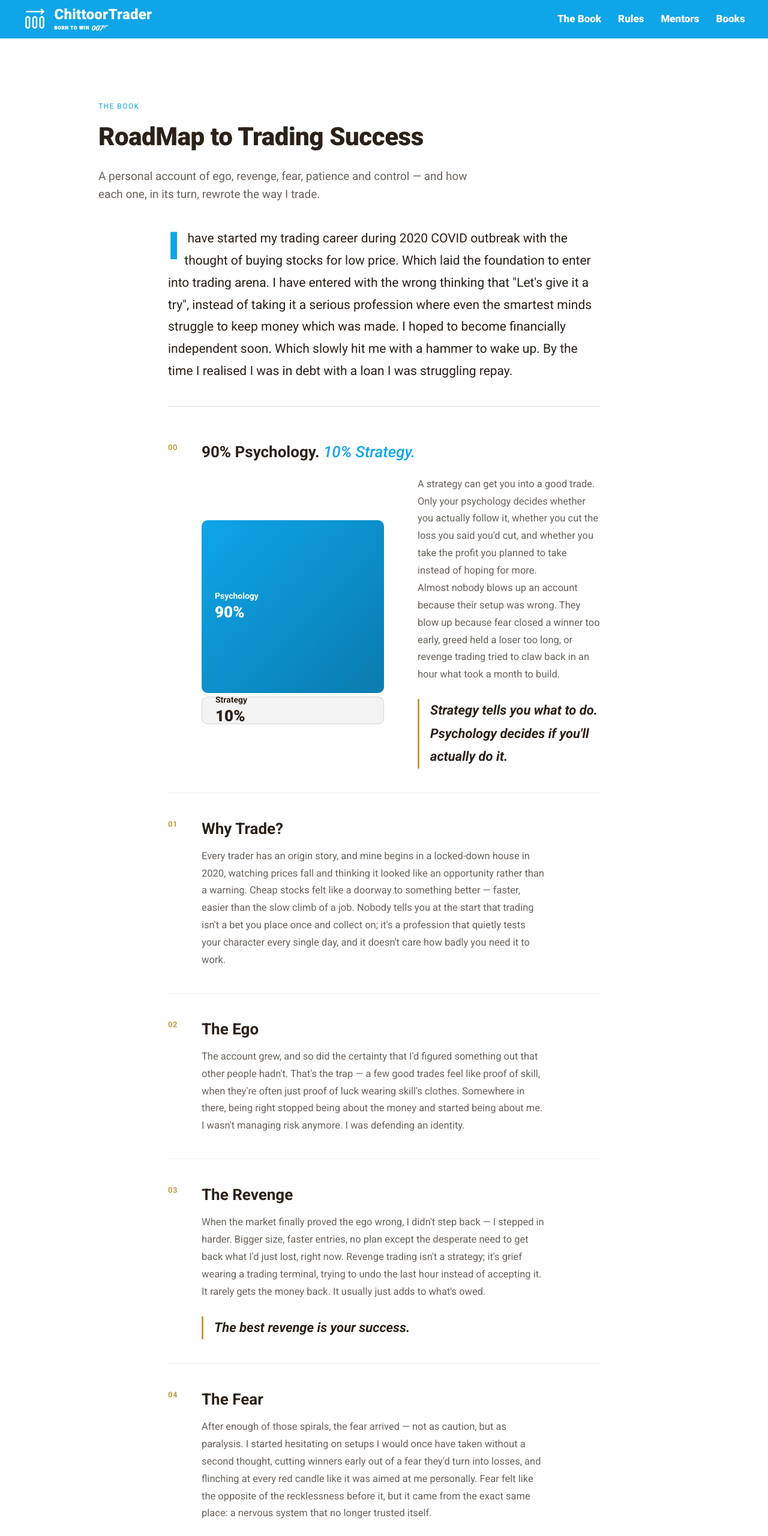
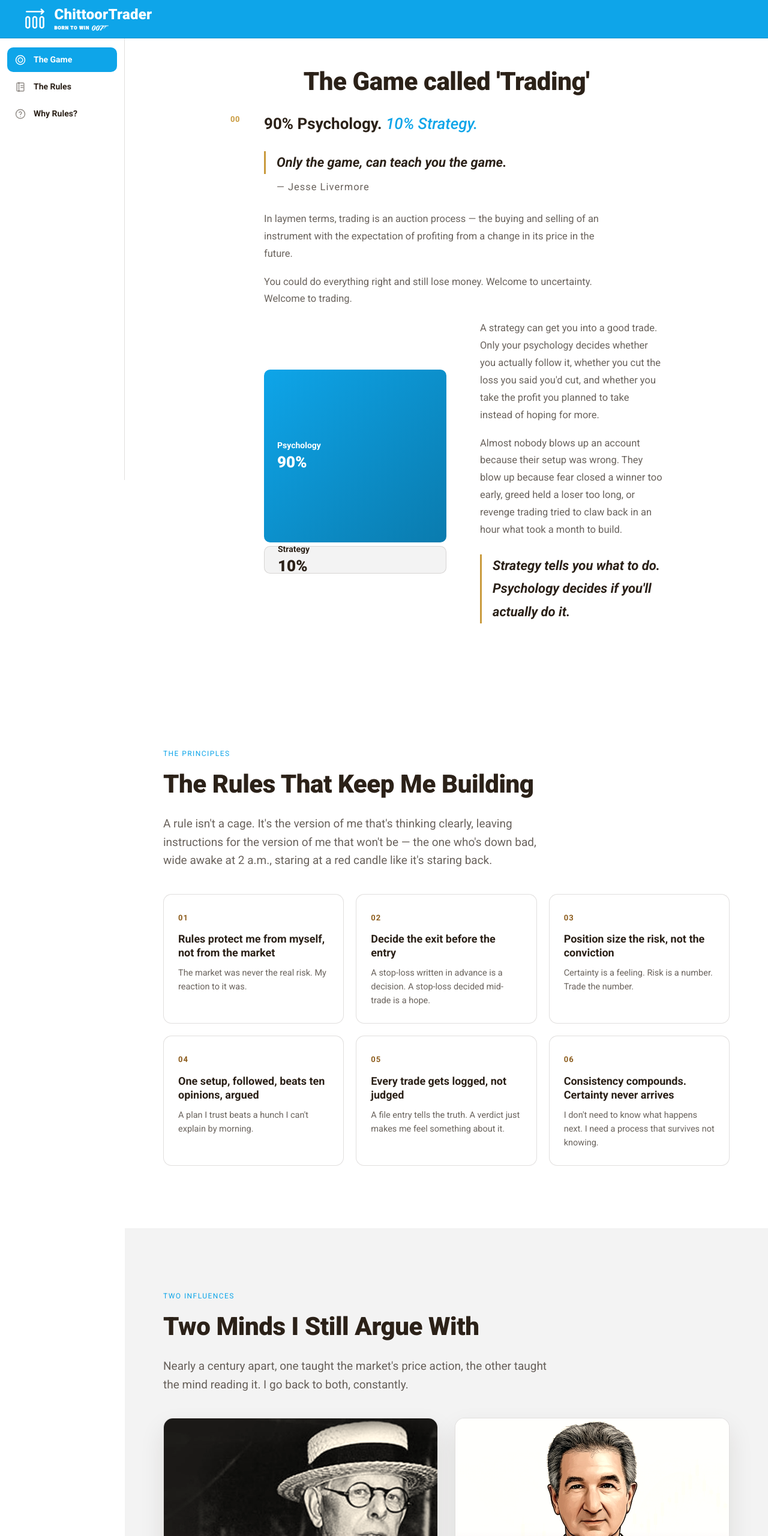
Before and after one commit to yaswanthnani007/chittoortrader.github.io, a plain HTML site: page index.html in a window 1280 px wide. Shown: the top 2560 px of the page at 60% size. Drawn offline with Linux system fonts and the light colour scheme.

Commit message:
added left menu

```diff
--- a/index.html
+++ b/index.html
@@ -33,7 +33,7 @@
   "url": "https://chittoortrader.com/",
   "image": "https://chittoortrader.com/assets/yashwanth-portrait.jpg",
   "jobTitle": "Trader",
-  "description": "Trader based in Chittoor, India, and author of RoadMap to Trading Success.",
+  "description": "Trader based in Chittoor, India, writing about trading psychology and discipline.",
   "address": {
     "@type": "PostalAddress",
     "addressLocality": "Chittoor",
@@ -58,28 +58,37 @@
       <span class="nav__mark-caption">Born to Win <img src="assets/007-mark.svg" alt="007" class="nav__mark-007"></span>
     </span>
   </a>
-  <nav class="nav__links">
-    <a href="#roadmap">The Book</a>
-    <a href="#rules">Rules</a>
-    <a href="#mentors">Mentors</a>
-    <a href="#book">Books</a>
-  </nav>
 </header>
+
+<nav class="side-tabs" aria-label="Section navigation">
+  <a href="#the-game" class="side-tabs__link">
+    <svg class="side-tabs__icon" viewBox="0 0 24 24" fill="none" stroke="currentColor" stroke-width="1.8" stroke-linecap="round" stroke-linejoin="round"><circle cx="12" cy="12" r="9"></circle><circle cx="12" cy="12" r="4.5"></circle><circle cx="12" cy="12" r="0.6" fill="currentColor" stroke="none"></circle></svg>
+    <span class="side-tabs__label">The Game</span>
+  </a>
+  <a href="#rules" class="side-tabs__link">
+    <svg class="side-tabs__icon" viewBox="0 0 24 24" fill="none" stroke="currentColor" stroke-width="1.8" stroke-linecap="round" stroke-linejoin="round"><path d="M9 4h9a1 1 0 0 1 1 1v14a1 1 0 0 1-1 1H9"></path><path d="M9 4H6a1 1 0 0 0-1 1v14a1 1 0 0 0 1 1h3"></path><path d="M9 4v16"></path><line x1="13" y1="9" x2="17" y2="9"></line><line x1="13" y1="13" x2="17" y2="13"></line></svg>
+    <span class="side-tabs__label">The Rules</span>
+  </a>
+  <a href="#why-rules" class="side-tabs__link">
+    <svg class="side-tabs__icon" viewBox="0 0 24 24" fill="none" stroke="currentColor" stroke-width="1.8" stroke-linecap="round" stroke-linejoin="round"><circle cx="12" cy="12" r="9"></circle><path d="M9.5 9.2a2.5 2.5 0 0 1 4.85.8c0 1.7-2.35 2-2.35 3.5"></path><line x1="12" y1="17" x2="12" y2="17.1"></line></svg>
+    <span class="side-tabs__label">Why Rules?</span>
+  </a>
+</nav>
 
 <main id="top">
 
   <!-- ROADMAP TO TRADING SUCCESS — BOOK ARTICLE -->
   <section id="roadmap" class="section article-section">
-    <p class="section__eyebrow">The Book</p>
-    <h2 class="section__title">RoadMap to Trading Success</h2>
-    <p class="section__lede">A personal account of ego, revenge, fear, patience and control — and how each one, in its turn, rewrote the way I trade.</p>
+    <h2 class="section__title">The Game called 'Trading'</h2>
 
     <article class="article">
-      <p class="article__intro"><span class="article__dropcap">I</span>&nbsp;have started my trading career during 2020 COVID outbreak with the thought of buying stocks for low price. Which laid the foundation to enter into trading arena. I have entered with the wrong thinking that "Let's give it a try", instead of taking it a serious profession where even the smartest minds struggle to keep money which was made. I hoped to become financially independent soon. Which slowly hit me with a hammer to wake up. By the time I realised I was in debt with a loan I was struggling repay.</p>
-
-      <div class="article__chapter">
+      <div class="article__chapter" id="the-game">
         <span class="article__num mono">00</span>
         <h3>90% Psychology. <span class="accent">10% Strategy.</span></h3>
+        <p class="pull-quote">Only the game, can teach you the game.</p>
+        <p class="chapter-cite mono">— Jesse Livermore</p>
+        <p>In laymen terms, trading is an auction process — the buying and selling of an instrument with the expectation of profiting from a change in its price in the future.</p>
+        <p>You could do everything right and still lose money. Welcome to uncertainty. Welcome to trading.</p>
         <div class="split article__split">
           <div class="split__visual" aria-hidden="true">
             <div class="split__bar">
@@ -97,50 +106,6 @@
             <p class="pull-quote">Strategy tells you what to do. Psychology decides if you'll actually do it.</p>
           </div>
         </div>
-      </div>
-
-      <div class="article__chapter">
-        <span class="article__num mono">01</span>
-        <h3>Why Trade?</h3>
-        <p>Every trader has an origin story, and mine begins in a locked-down house in 2020, watching prices fall and thinking it looked like an opportunity rather than a warning. Cheap stocks felt like a doorway to something better — faster, easier than the slow climb of a job. Nobody tells you at the start that trading isn't a bet you place once and collect on; it's a profession that quietly tests your character every single day, and it doesn't care how badly you need it to work.</p>
-      </div>
-
-      <div class="article__chapter">
-        <span class="article__num mono">02</span>
-        <h3>The Ego</h3>
-        <p>The account grew, and so did the certainty that I'd figured something out that other people hadn't. That's the trap — a few good trades feel like proof of skill, when they're often just proof of luck wearing skill's clothes. Somewhere in there, being right stopped being about the money and started being about me. I wasn't managing risk anymore. I was defending an identity.</p>
-      </div>
-
-      <div class="article__chapter">
-        <span class="article__num mono">03</span>
-        <h3>The Revenge</h3>
-        <p>When the market finally proved the ego wrong, I didn't step back — I stepped in harder. Bigger size, faster entries, no plan except the desperate need to get back what I'd just lost, right now. Revenge trading isn't a strategy; it's grief wearing a trading terminal, trying to undo the last hour instead of accepting it. It rarely gets the money back. It usually just adds to what's owed.</p>
-        <p class="pull-quote">The best revenge is your success.</p>
-      </div>
-
-      <div class="article__chapter">
-        <span class="article__num mono">04</span>
-        <h3>The Fear</h3>
-        <p>After enough of those spirals, the fear arrived — not as caution, but as paralysis. I started hesitating on setups I would once have taken without a second thought, cutting winners early out of a fear they'd turn into losses, and flinching at every red candle like it was aimed at me personally. Fear felt like the opposite of the recklessness before it, but it came from the exact same place: a nervous system that no longer trusted itself.</p>
-      </div>
-
-      <div class="article__chapter">
-        <span class="article__num mono">05</span>
-        <h3>The Patience</h3>
-        <p>Patience turned out to be the hardest skill in trading, because it isn't passive — it's the active discipline of doing nothing while everything in you wants to act. Waiting for the right setup instead of forcing a mediocre one. Sitting through boredom instead of manufacturing a trade to feel busy. I had to learn that the market rewards those willing to wait longer than it rewards those willing to work harder.</p>
-        <p class="pull-quote">Patience is your deadliest weapon.</p>
-      </div>
-
-      <div class="article__chapter">
-        <span class="article__num mono">06</span>
-        <h3>The Control</h3>
-        <p>I spent years trying to control the market — predicting it, outsmarting it, willing it to move my way. None of that was ever within reach. What was within reach, the whole time, was smaller and far more useful: my position size, my exit, my reaction to being wrong. The day I stopped trying to control the market and started controlling myself was the day the account stopped bleeding.</p>
-      </div>
-
-      <div class="article__chapter">
-        <span class="article__num mono">07</span>
-        <h3>Why Rules?</h3>
-        <p>A rule is just a decision made by the calmer version of me, left behind as instructions for the version who won't be calm later. Every chapter before this one is a story about what happens when there's nothing standing between an emotion and a trade. Rules are that thing. Not a cage — a rope handed to a future self who's about to be underwater.</p>
       </div>
     </article>
   </section>
@@ -281,21 +246,21 @@
 
   <!-- CLOSING + ABOUT THE AUTHOR -->
   <section class="closing">
+    <div id="about" class="article__author article__author--standalone">
+      <img src="assets/yashwanth-portrait.jpg" alt="Yashwanth Gundala" loading="lazy">
+      <div class="article__author-text">
+        <p class="article__author-eyebrow mono">About the Author</p>
+        <h4>Yashwanth Gundala</h4>
+        <p>Yashwanth Gundala is a trader based in Chittoor, India, and the writer behind Chittoor Trader. A software engineer by training, he began trading Indian equities and forex in 2020 and spent years learning — the hard way — that psychology, not strategy, decides most outcomes in the market. This page is his account of that education: the ego, the losses, the debt, and the rules he built to make sure the comeback stuck.</p>
+      </div>
+    </div>
+
     <svg width="64" height="34" viewBox="0 0 64 34" aria-hidden="true" style="margin:0 auto 18px;display:block;">
       <path d="M4 26 L20 16 L32 22 L60 6" stroke="#0EA5E9" stroke-width="3.5" fill="none" stroke-linecap="round" stroke-linejoin="round"/>
       <circle cx="60" cy="6" r="4.5" fill="#C99A3D"/>
     </svg>
     <p class="closing__line">Born to win. Still compounding, every day.</p>
     <p class="closing__sign mono">— Yashwanth Gundala, Chittoor Trader</p>
-
-    <div id="about" class="article__author article__author--standalone">
-      <img src="assets/yashwanth-portrait.jpg" alt="Yashwanth Gundala" loading="lazy">
-      <div class="article__author-text">
-        <p class="article__author-eyebrow mono">About the Author</p>
-        <h4>Yashwanth Gundala</h4>
-        <p>Yashwanth Gundala is a trader based in Chittoor, India, and the writer behind Chittoor Trader. A software engineer by training, he began trading Indian equities and forex in 2020 and spent years learning — the hard way — that psychology, not strategy, decides most outcomes in the market. <em>RoadMap to Trading Success</em> is his account of that education: the ego, the losses, the debt, and the rules he built to make sure the comeback stuck.</p>
-      </div>
-    </div>
   </section>
 
 </main>
--- a/script.js
+++ b/script.js
@@ -28,4 +28,27 @@ document.addEventListener('DOMContentLoaded', () => {
   }, { threshold: 0.08 });
 
   revealables.forEach(el => io.observe(el));
+
+  // Highlight the active tab in the left side-tabs nav as the
+  // corresponding section scrolls into view.
+  const tabLinks = document.querySelectorAll('.side-tabs__link');
+  if (tabLinks.length) {
+    const targets = Array.from(tabLinks)
+      .map(link => document.querySelector(link.getAttribute('href')))
+      .filter(Boolean);
+
+    const setActive = (id) => {
+      tabLinks.forEach(link => {
+        link.classList.toggle('is-active', link.getAttribute('href') === `#${id}`);
+      });
+    };
+
+    const spy = new IntersectionObserver((entries) => {
+      entries.forEach(entry => {
+        if (entry.isIntersecting) setActive(entry.target.id);
+      });
+    }, { rootMargin: '-40% 0px -55% 0px', threshold: 0 });
+
+    targets.forEach(el => spy.observe(el));
+  }
 });
--- a/style.css
+++ b/style.css
@@ -28,6 +28,8 @@
 
   --max: 1080px;
   --edge: clamp(20px, 5vw, 64px);
+  --nav-h: 64px;
+  --side-tabs-w: 208px;
 }
 
 *, *::before, *::after{ box-sizing:border-box; }
@@ -98,6 +100,58 @@ a{ color:inherit; }
   .nav__links a{ font-size:14.5px; }
   .nav__mark-name{ font-size:20px; }
   .nav__mark-caption{ font-size:8px; }
+}
+
+/* ---------------- SIDE TABS ---------------- */
+.side-tabs{
+  position:fixed; top:63px; left:0; bottom:0;
+  z-index:15;
+  display:flex; flex-direction:column;
+  gap:4px;
+  width:var(--side-tabs-w);
+  background:#FFFFFF;
+  border-right:1px solid var(--line);
+  padding:16px 12px;
+}
+.side-tabs__link{
+  display:flex; align-items:center; gap:12px;
+  padding:10px 12px;
+  text-decoration:none;
+  border-radius:10px;
+  transition:background 0.2s ease, color 0.2s ease;
+}
+.side-tabs__link:hover{ background:var(--cream-deep); }
+.side-tabs__link.is-active{ background:var(--forest); }
+.side-tabs__link.is-active .side-tabs__icon{ color:#FFFFFF; }
+.side-tabs__link.is-active .side-tabs__label{ color:#FFFFFF; }
+.side-tabs__icon{
+  width:20px; height:20px; flex-shrink:0;
+  color:var(--espresso-50);
+}
+.side-tabs__label{
+  font-family:var(--sans); font-weight:700; font-size:14px;
+  color:var(--espresso); white-space:nowrap;
+}
+@media (max-width:1100px){
+  body{ padding-bottom:64px; }
+  .side-tabs{
+    top:auto; bottom:0; left:0; right:0;
+    flex-direction:row; justify-content:center; align-items:center;
+    gap:8px;
+    width:100%; height:auto;
+    border-right:none; border-top:1px solid var(--line);
+    padding:8px 10px;
+  }
+  .side-tabs__link{ flex-direction:column; gap:4px; padding:6px 14px; }
+  .side-tabs__label{ font-size:11.5px; }
+}
+@media (max-width:520px){
+  .side-tabs__icon{ width:18px; height:18px; }
+  .side-tabs__link{ padding:6px 10px; }
+}
+main{ display:block; margin-left:var(--side-tabs-w); }
+@media (max-width:1100px){
+  main{ margin-left:0; }
 }
 
 /* ---------------- HERO ---------------- */
@@ -379,6 +433,10 @@ a{ color:inherit; }
 }
 .closing__sign{ color:var(--forest); font-size:14px; letter-spacing:0.04em; }
 .closing .article__author--standalone{ text-align:left; }
+.closing .article__author--standalone:first-child{
+  margin-top:0; padding-top:0; border-top:none;
+}
+.closing .article__author--standalone:first-child + svg{ margin-top:48px !important; }
 
 /* ---------------- FOOTER ---------------- */
 .footer{
@@ -388,7 +446,8 @@ a{ color:inherit; }
 .footer .mono{ font-size:11.5px; color:var(--espresso-50); letter-spacing:0.04em; }
 
 /* ---------------- ARTICLE (RoadMap to Trading Success) ---------------- */
-.article-section{ background:var(--paper); }
+.article-section{ background:var(--paper); padding-top:clamp(28px,4vw,40px); }
+.article-section > .section__title{ display:block; text-align:center; }
 .article{ max-width:720px; margin:0 auto; }
 
 .article__intro{
@@ -419,6 +478,11 @@ a{ color:inherit; }
 .article__chapter p{
   margin:0; color:var(--espresso-70); line-height:1.75; font-size:16.5px;
   max-width:62ch;
+}
+.article__chapter p + p{ margin-top:18px; }
+.chapter-cite{
+  font-size:13px; letter-spacing:0.06em; color:var(--gold);
+  margin:8px 0 24px !important; padding-left:21px;
 }
 
 .article__author{
```
Also changed, not shown: 1 other file.
